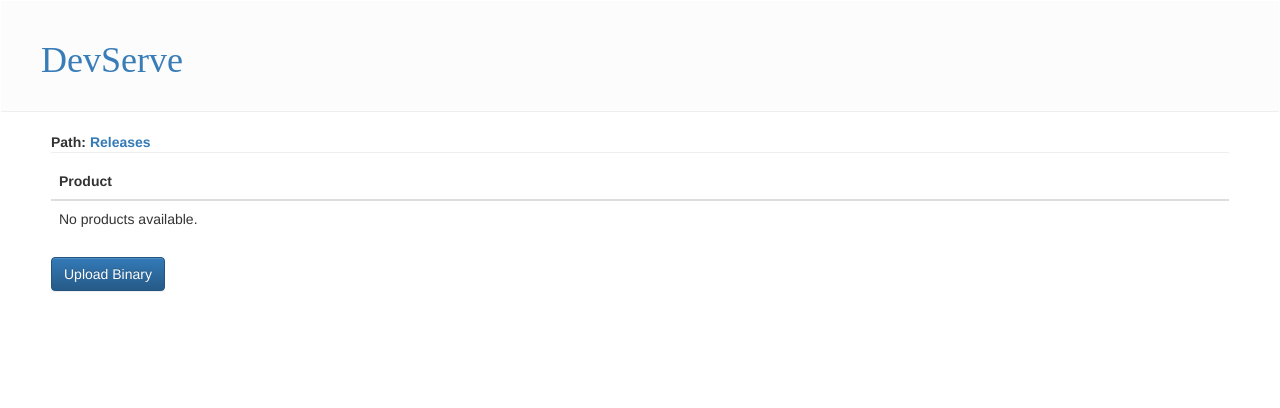
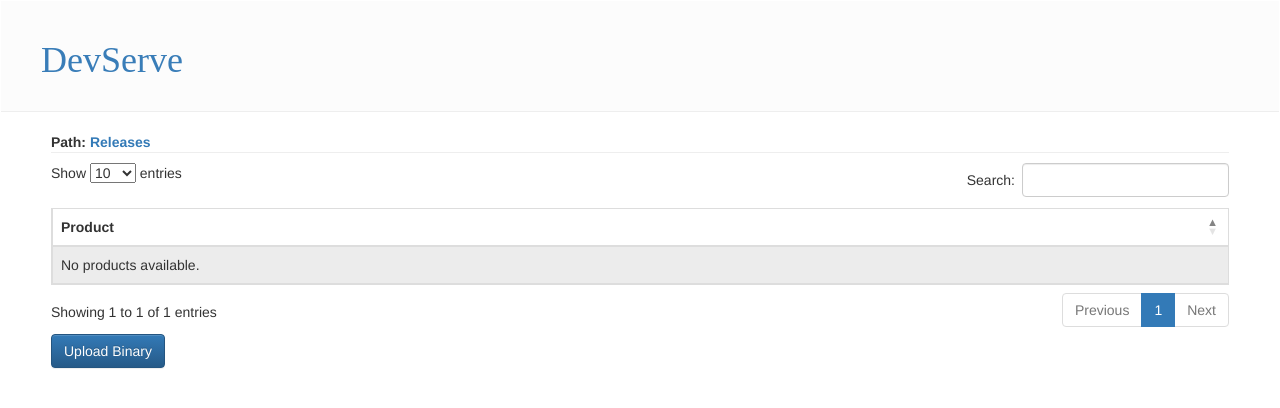
Before and after one commit to kiran-vemuri/DevServe, a Django app: page /releases/ in a window 1280 px wide. Shown: the top 408 px of the page. Run offline with Django 3.2, Linux system fonts and the light colour scheme; data that the repository does not hold is empty; some libraries are stand-ins or nearby versions.

Commit message:
- Added searching and sorting to bootstrap3 tables using https://datatables.net/

```diff
--- a/static/templates/base.html
+++ b/static/templates/base.html
@@ -6,13 +6,14 @@
     <meta http-equiv="X-UA-Compatible" content="IE=edge">
     <meta name="viewport" content="width=device-width, initial-scale=1">
     <!-- The above 3 meta tags *must* come first in the head; any other head content must come *after* these tags -->
-    <link rel="stylesheet" href="//maxcdn.bootstrapcdn.com/bootstrap/3.2.0/css/bootstrap.min.css">
+    <!--<link rel="stylesheet" href="//maxcdn.bootstrapcdn.com/bootstrap/3.2.0/css/bootstrap.min.css">-->
+    <link rel="stylesheet" href="//maxcdn.bootstrapcdn.com/bootstrap/3.3.6/css/bootstrap.min.css">
+    <link rel="stylesheet" href="https://cdn.datatables.net/1.10.12/css/dataTables.bootstrap.min.css">
     <link rel="stylesheet" href="//maxcdn.bootstrapcdn.com/bootstrap/3.2.0/css/bootstrap-theme.min.css">
 
     <!-- Link to static css file -->
     <link rel="stylesheet" href="{% static 'css/devserve_style.css' %}">
     <title>{% block title %}{% endblock %}</title>
-
 </head>
 <body>
     <div class="h1, page-header">
@@ -25,7 +26,7 @@
             </div>
 
             <div class="col-md-12">
-                <table class="table table-hover">
+                <table id="sortedtable" class="table table-striped table-bordered" cellspacing="0" width="100%">
                     {% block tlist %}{% endblock %}
                 </table>
             </div>
@@ -39,8 +40,17 @@
 
     <!-- jQuery (necessary for Bootstrap's JavaScript plugins) -->
     <script src="https://ajax.googleapis.com/ajax/libs/jquery/1.11.3/jquery.min.js"></script>
+    <!-- Data Tables https://datatables.net/ -->
+    <script src="//code.jquery.com/jquery-1.12.3.js"></script>
+    <script src="https://cdn.datatables.net/1.10.12/js/jquery.dataTables.min.js"></script>
+    <script src="https://cdn.datatables.net/1.10.12/js/dataTables.bootstrap.min.js"></script>
     <!-- Latest compiled and minified JavaScript -->
     <script src="https://maxcdn.bootstrapcdn.com/bootstrap/3.3.6/js/bootstrap.min.js" integrity="sha384-0mSbJDEHialfmuBBQP6A4Qrprq5OVfW37PRR3j5ELqxss1yVqOtnepnHVP9aJ7xS" crossorigin="anonymous"></script>
 
+    <script type="text/javascript">
+        $(document).ready(function() {
+            $('#sortedtable').DataTable();
+        } );
+    </script>
 </body>
 </html>
```
